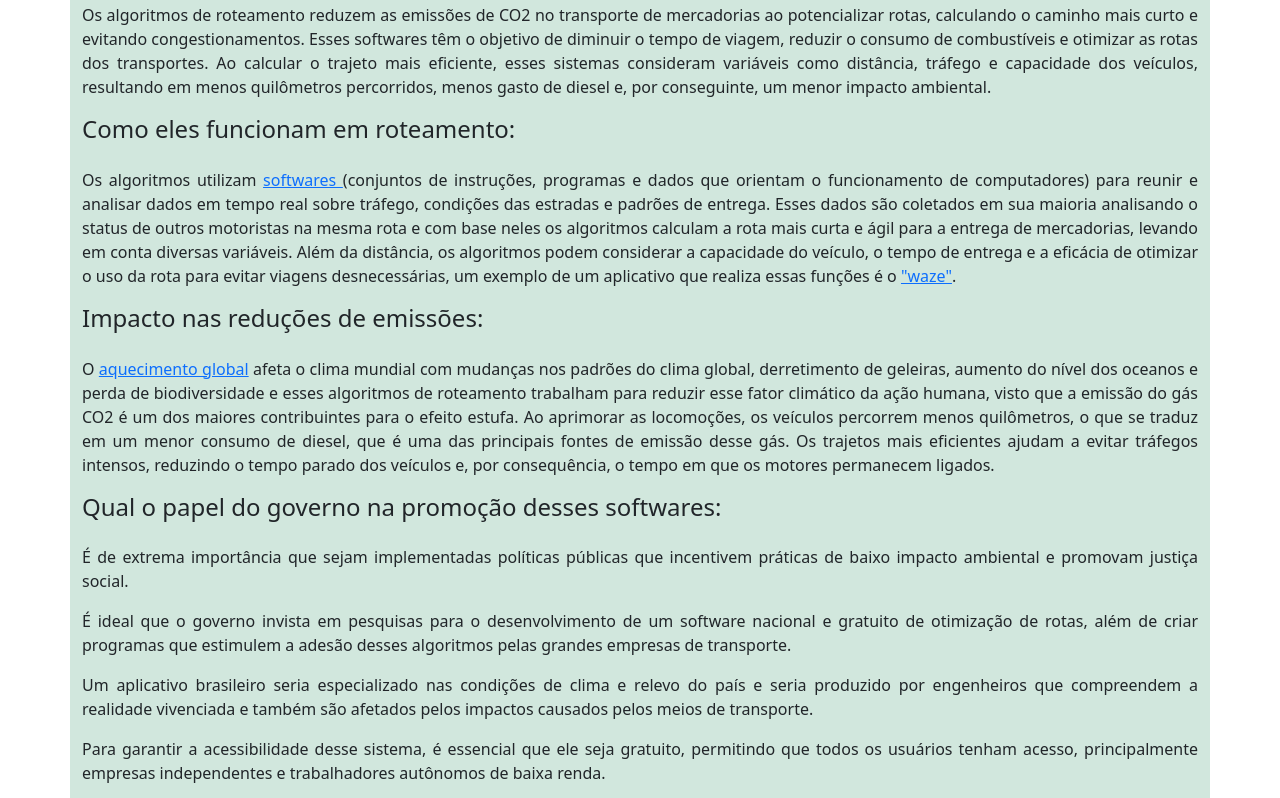
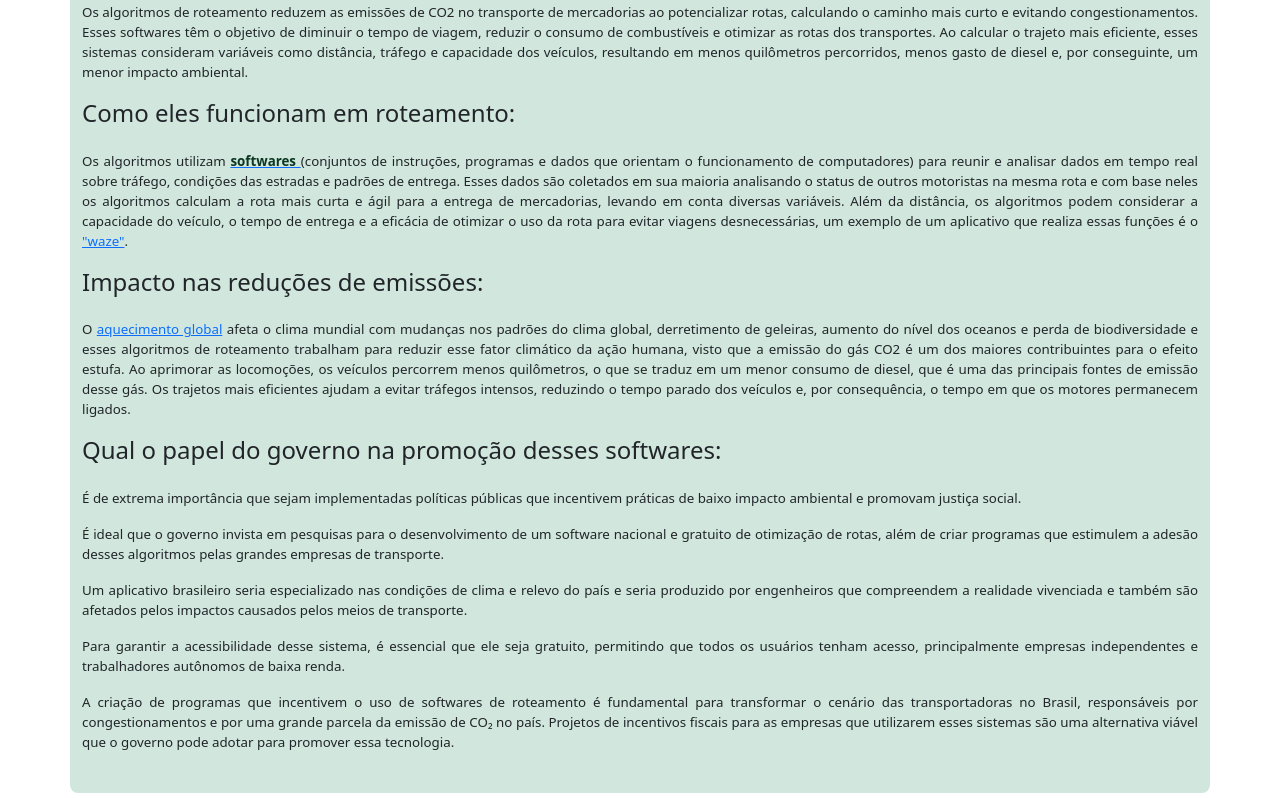
Before and after one commit to raisszsa/TrabalhoHTML, a plain HTML site: page sobre.html in a window 1280 px wide. Shown: the part 370-1168 px from the top of the page. Drawn offline with nearby package versions, Linux system fonts and the light colour scheme.

Commit message:
Update sobre.html

```diff
--- a/sobre.html
+++ b/sobre.html
@@ -23,26 +23,26 @@
 <br>
   <div class="container py-4 rounded-3 bg-success-subtle" style="margin-top: 20px;">
   <h1 class="mb-4">Transporte de Mercadorias Sustentável</h1>
-  <p style="text-align: justify;">Os algoritmos de roteamento reduzem as emissões de CO2 no transporte de mercadorias ao potencializar rotas, calculando o caminho mais curto e evitando congestionamentos. Esses softwares têm o objetivo de diminuir o tempo de viagem, reduzir o consumo de combustíveis e otimizar as rotas dos transportes. Ao calcular o trajeto mais eficiente, esses sistemas consideram variáveis como distância, tráfego e capacidade dos veículos, resultando em menos quilômetros percorridos, menos gasto de diesel e, por conseguinte, um menor impacto ambiental.</p>
+  <p style="text-align: justify; font-size:10pt;">Os algoritmos de roteamento reduzem as emissões de CO2 no transporte de mercadorias ao potencializar rotas, calculando o caminho mais curto e evitando congestionamentos. Esses softwares têm o objetivo de diminuir o tempo de viagem, reduzir o consumo de combustíveis e otimizar as rotas dos transportes. Ao calcular o trajeto mais eficiente, esses sistemas consideram variáveis como distância, tráfego e capacidade dos veículos, resultando em menos quilômetros percorridos, menos gasto de diesel e, por conseguinte, um menor impacto ambiental.</p>
 
   <h4 class="mb-4">Como eles funcionam em roteamento:</h4>
-  <p style="text-align: justify;">Os algoritmos utilizam <a href="https://www.lenovo.com/br/pt/glossary/what-is-software/?orgRef=https%253A%252F%252Fwww.google.com%252F&srsltid=AfmBOorki98H1Vah48Y5aC4svFFLgNRHz8PbbTN0426DkS4UXWmJ4y4A" target="blank" "text-success-emphasis">softwares </a>(conjuntos de instruções, programas e dados que orientam o funcionamento de computadores) para reunir e analisar dados em tempo real sobre tráfego, condições das estradas e padrões de entrega. Esses dados são coletados em sua maioria analisando o status de outros motoristas na mesma rota e com base neles os algoritmos calculam a rota mais curta e ágil para a entrega de mercadorias, levando em conta diversas variáveis. Além da distância, os algoritmos podem considerar a capacidade do veículo, o tempo de entrega e a eficácia de otimizar o uso da rota para evitar viagens desnecessárias, um exemplo de um aplicativo que realiza essas funções é o <a href="https://www.waze.com/pt-BR/live-map/" target="_blank" text-success-emphasis">"waze"</a>.</p>
+  <p style="text-align: justify; font-size:10pt;">Os algoritmos utilizam <a href="https://www.lenovo.com/br/pt/glossary/what-is-software/?orgRef=https%253A%252F%252Fwww.google.com%252F&srsltid=AfmBOorki98H1Vah48Y5aC4svFFLgNRHz8PbbTN0426DkS4UXWmJ4y4A" target="blank"><b class="text-success-emphasis">softwares</b> </a>(conjuntos de instruções, programas e dados que orientam o funcionamento de computadores) para reunir e analisar dados em tempo real sobre tráfego, condições das estradas e padrões de entrega. Esses dados são coletados em sua maioria analisando o status de outros motoristas na mesma rota e com base neles os algoritmos calculam a rota mais curta e ágil para a entrega de mercadorias, levando em conta diversas variáveis. Além da distância, os algoritmos podem considerar a capacidade do veículo, o tempo de entrega e a eficácia de otimizar o uso da rota para evitar viagens desnecessárias, um exemplo de um aplicativo que realiza essas funções é o <a href="https://www.waze.com/pt-BR/live-map/" target="_blank" text-success-emphasis">"waze"</a>.</p>
 
   <h4 class="mb-4">Impacto nas reduções de emissões:</h4>
-  <p style="text-align: justify;">O <a href="https://semil.sp.gov.br/educacaoambiental/prateleira-ambiental/aquecimento-global/" target="_blank" .text-success-emphasis">aquecimento global</a> afeta o clima mundial com mudanças nos padrões do clima global, derretimento de geleiras, aumento do nível dos oceanos e perda de biodiversidade e esses algoritmos de roteamento trabalham para reduzir esse fator climático da ação humana, visto que a emissão do gás CO2 é um dos maiores contribuintes para o efeito estufa. Ao aprimorar as locomoções, os veículos percorrem menos quilômetros, o que se traduz em um menor consumo de diesel, que é uma das principais fontes de emissão desse gás. Os trajetos mais eficientes ajudam a evitar tráfegos intensos, reduzindo o tempo parado dos veículos e, por consequência, o tempo em que os motores permanecem ligados.</p>
+  <p style="text-align: justify; font-size:10pt;">O <a href="https://semil.sp.gov.br/educacaoambiental/prateleira-ambiental/aquecimento-global/" target="_blank" .text-success-emphasis">aquecimento global</a> afeta o clima mundial com mudanças nos padrões do clima global, derretimento de geleiras, aumento do nível dos oceanos e perda de biodiversidade e esses algoritmos de roteamento trabalham para reduzir esse fator climático da ação humana, visto que a emissão do gás CO2 é um dos maiores contribuintes para o efeito estufa. Ao aprimorar as locomoções, os veículos percorrem menos quilômetros, o que se traduz em um menor consumo de diesel, que é uma das principais fontes de emissão desse gás. Os trajetos mais eficientes ajudam a evitar tráfegos intensos, reduzindo o tempo parado dos veículos e, por consequência, o tempo em que os motores permanecem ligados.</p>
 
   <h4 class="mb-4">Qual o papel do governo na promoção desses softwares:</h4>
-  <p style="text-align: justify;">É de extrema importância que sejam implementadas políticas públicas que incentivem práticas de baixo impacto ambiental e promovam justiça social.</p>
+  <p style="text-align: justify; font-size:10pt;">É de extrema importância que sejam implementadas políticas públicas que incentivem práticas de baixo impacto ambiental e promovam justiça social.</p>
 
-  <p style="text-align: justify;">É ideal que o governo invista em pesquisas para o desenvolvimento de um software nacional e gratuito de otimização de rotas, além de criar programas que estimulem a adesão desses algoritmos pelas grandes empresas de transporte.</p>
+  <p style="text-align: justify; font-size:10pt;">É ideal que o governo invista em pesquisas para o desenvolvimento de um software nacional e gratuito de otimização de rotas, além de criar programas que estimulem a adesão desses algoritmos pelas grandes empresas de transporte.</p>
 
-  <p style="text-align: justify;">Um aplicativo brasileiro seria especializado nas condições de clima e relevo do país e seria produzido por engenheiros que compreendem a realidade vivenciada e também são afetados pelos impactos causados pelos meios de transporte.</p>
+  <p style="text-align: justify; font-size:10pt;">Um aplicativo brasileiro seria especializado nas condições de clima e relevo do país e seria produzido por engenheiros que compreendem a realidade vivenciada e também são afetados pelos impactos causados pelos meios de transporte.</p>
 
-  <p style="text-align: justify;">Para garantir a acessibilidade desse sistema, é essencial que ele seja gratuito, permitindo que todos os usuários tenham acesso, principalmente empresas independentes e trabalhadores autônomos de baixa renda.</p>
+  <p style="text-align: justify; font-size:10pt;">Para garantir a acessibilidade desse sistema, é essencial que ele seja gratuito, permitindo que todos os usuários tenham acesso, principalmente empresas independentes e trabalhadores autônomos de baixa renda.</p>
 
-  <p style="text-align: justify; font-size:20pt">A criação de programas que incentivem o uso de softwares de roteamento é fundamental para transformar o cenário das transportadoras no Brasil, responsáveis por congestionamentos e por uma grande parcela da emissão de CO₂ no país. Projetos de incentivos fiscais para as empresas que utilizarem esses sistemas são uma alternativa viável que o governo pode adotar para promover essa tecnologia.</p>
+  <p style="text-align: justify; font-size:10pt;">A criação de programas que incentivem o uso de softwares de roteamento é fundamental para transformar o cenário das transportadoras no Brasil, responsáveis por congestionamentos e por uma grande parcela da emissão de CO₂ no país. Projetos de incentivos fiscais para as empresas que utilizarem esses sistemas são uma alternativa viável que o governo pode adotar para promover essa tecnologia.</p>
 </div>
-
+<br>
 
 <div class="row align-items-md-stretch">
 
```
